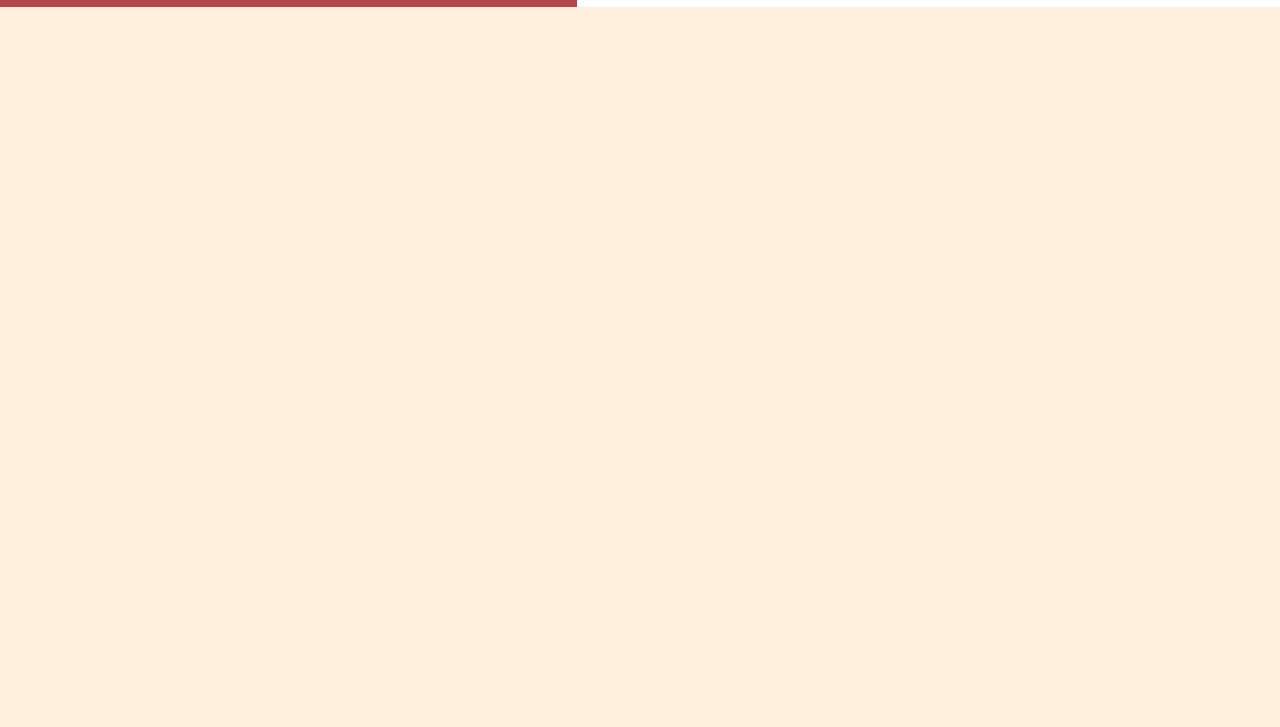
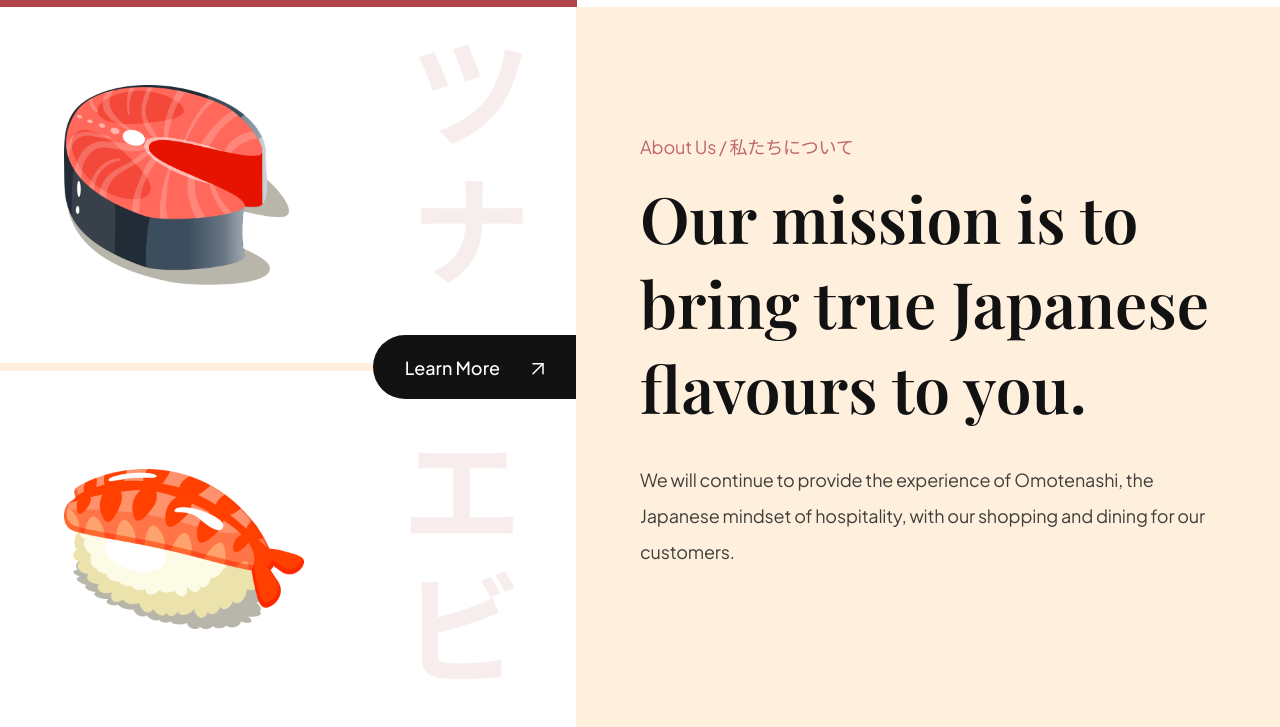
Before and after one commit to phiona-dev/sushi, a website built with Vite: page index.html in a window 1280 px wide. Shown: the part 791-1518 px from the top of the page. Before the commit the page ends 800 px from the top, so only its background shows below. Built offline with nearby package versions, Linux system fonts and the light colour scheme.

Commit message:
about us section

```diff
--- a/css/sections/about.css
+++ b/css/sections/about.css
@@ -0,0 +1,73 @@
+.about-us {
+    display: flex;
+    min-height: 720px;
+    overflow: hidden
+}
+
+.about-us__image {
+    flex: 1;
+    display: flex;
+    flex-direction: column;
+    justify-content: center;
+    background: var(--color-white);
+    position: relative
+}
+
+.about-us__image div {
+    padding: 32px 64px;
+    flex: 1;
+    display: flex;
+    align-items: center;
+    background-position: center;
+    background-repeat: no-repeat;
+    background-size: contain;
+}
+
+.about-us__image-sushi3 {
+    border-bottom: 8px solid var(--color-creamson);
+    background-image: url("../../assets/about_bg1.png");
+}
+
+.about-us__image-sushi2 {
+    background-image: url("../../assets/about_bg2.png");
+}
+
+.about-us__image-sushi3 img {
+    width: 225px;
+    height: 200px
+}
+
+.about-us__image-sushi2 img {
+    width: 240px;
+    height: 160px;
+}
+
+.about-us__button {
+    position: absolute;
+    right: 0;
+    padding: 12px 32px;
+    min-height: 64px;
+    background: var(--secondary-color);
+    border-radius: 32px 0 0 32px;
+    border: 0;
+    outline: 0;
+    color: #fff;
+    font-family: var(--plus-jakarta-sans);
+    font-weight: 500;
+    font-size: 18px;
+    line-height: 23px;
+    cursor: pointer;
+}
+
+.about-us__button img {
+    object-fit: contain;
+    margin-left: 32px;
+}
+
+.about-us__content {
+    padding: 64px;
+    flex: 1;
+    display: flex;
+    justify-content: center;
+    flex-direction: column;
+}
--- a/css/style.css
+++ b/css/style.css
@@ -4,6 +4,7 @@
 
 @import url("sections/header.css");
 @import url("sections/hero.css");
+@import url("sections/about.css");
 
 :root {
     --playfair-display: "Playfair Display", serif;
@@ -50,4 +51,32 @@ a {
     display: flex;
     justify-content: space-between;
     align-items: center;
-  }
+}
+
+.sushi__subtitle {
+    font-size: 18px;
+    font-weight: 400;
+    font-family: var(--plus-jakarta-sans);
+    color: var(--primary-color);
+    opacity: 0.8;
+    letter-spacing: -0.01em;
+}
+
+.sushi__title {
+    font-size: 64px;
+    font-weight: 600;
+    font-family: var(--playfair-display);
+    color: var(--secondary-color);
+    margin-top: 16px;
+}
+
+.sushi__description {
+    font-size: 18px;
+    font-weight: 400;
+    font-family: var(--plus-jakarta-sans);
+    line-height: 36px;
+    letter-spacing: -0.01em;
+    color: var(--secondary-color);
+    opacity: 0.8;
+    margin: 32px 0px;
+}
--- a/index.html
+++ b/index.html
@@ -62,6 +62,26 @@
                 </div>
             </div>
         </section>
+
+        <section class="about-us" id="about-us">
+            <div class="about-us__image">
+                <div class="about-us__image-sushi3">
+                    <img src="assets/sushi-3.png" alt="sushi"/>
+                </div>
+                <button class="about-us__button">Learn More<img src="assets/arrow-up-right.svg" alt="learn more"/></button>
+                <div class="about-us__image-sushi2">
+                    <img src="assets/sushi-2.png" alt="sushi"/>
+                </div>
+            </div>
+            <div class="about-us__content">
+                <p class="sushi__subtitle">About Us /  私たちについて</p>
+                <h3 class="sushi__title">Our mission is to bring true Japanese flavours to you.</h3>
+                <p class="sushi__description">
+                    We will continue to provide the experience of Omotenashi, the Japanese mindset of hospitality,
+                    with our shopping and dining for our customers.
+                </p>
+            </div>
+        </section>
         <script src="js/script.js" type="module"></script>
     </body>
 </html>
```
